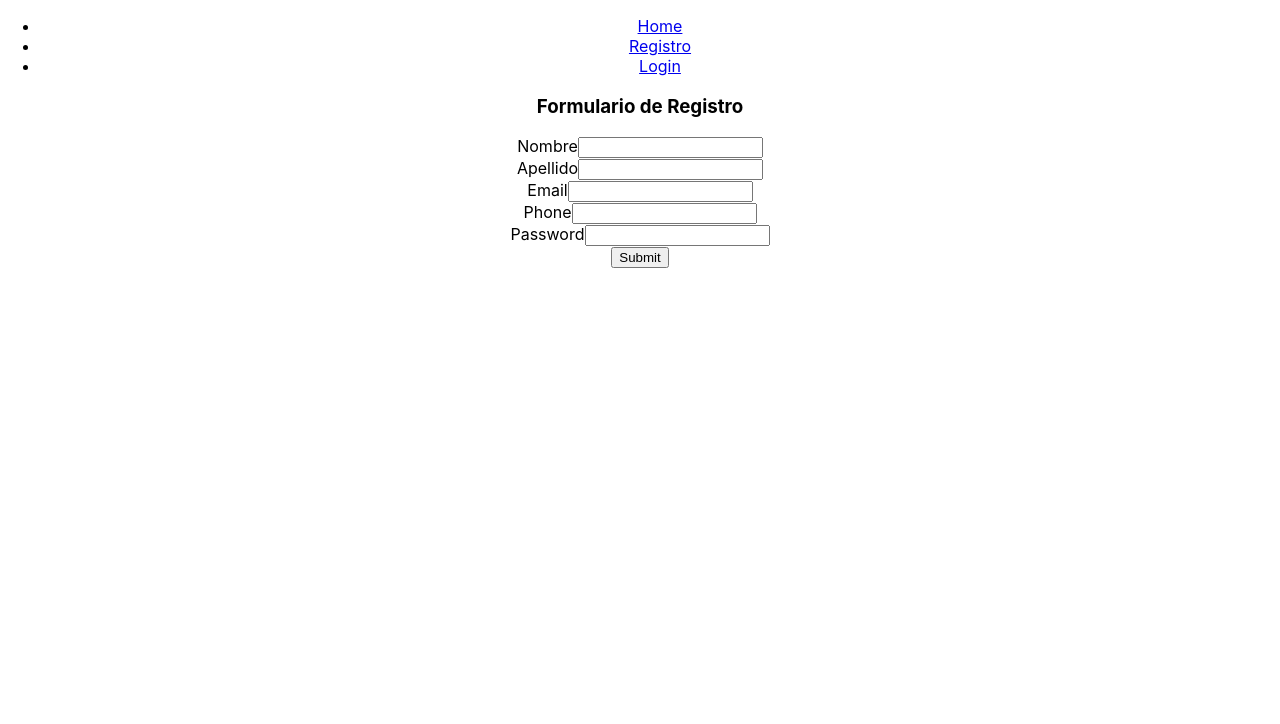
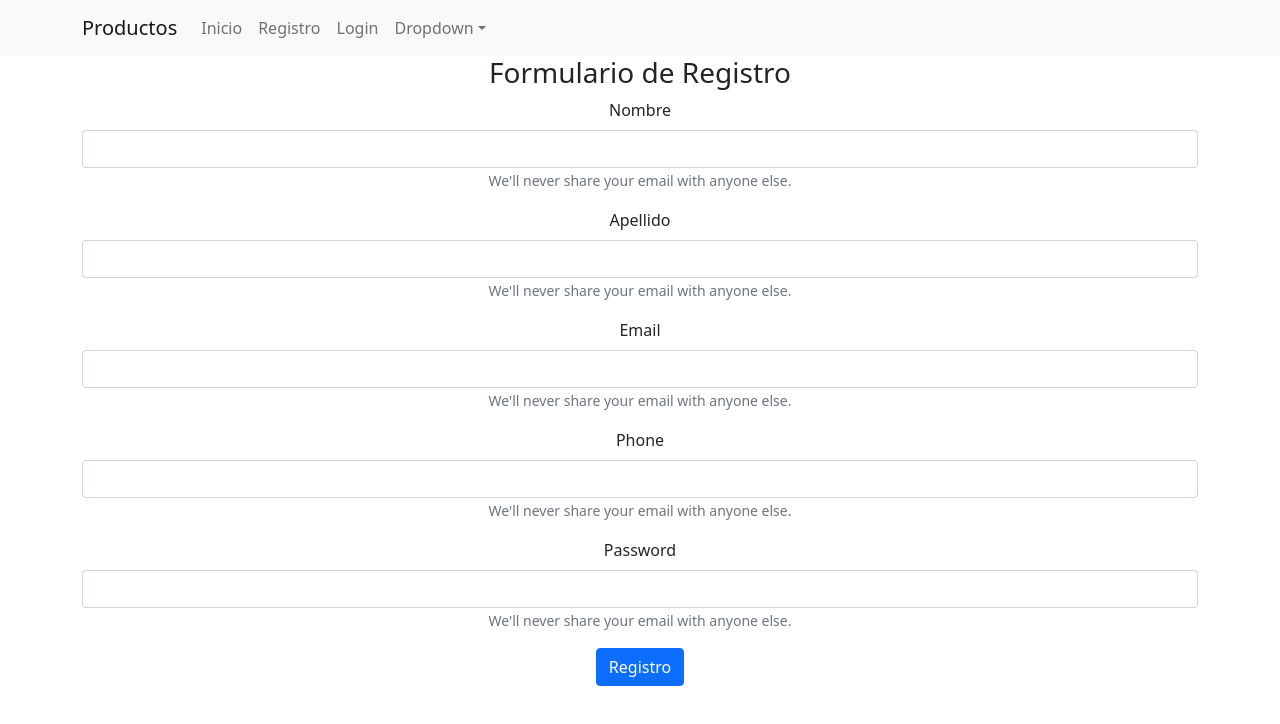
Before and after one commit to gcigarran/curso-react, a React (Create React App) app: page /registro in a window 1280 px wide. Shown: the top 724 px of the page. Built offline with nearby package versions, Linux system fonts and the light colour scheme.

Commit message:
Clase 9 - Firebase parte 1

```diff
--- a/package.json
+++ b/package.json
@@ -7,7 +7,10 @@
     "@testing-library/react": "^13.3.0",
     "@testing-library/user-event": "^13.5.0",
     "axios": "^0.27.2",
+    "bootstrap": "^5.1.3",
+    "firebase": "^9.8.3",
     "react": "^18.1.0",
+    "react-bootstrap": "^2.4.0",
     "react-dom": "^18.1.0",
     "react-hook-form": "^7.32.1",
     "react-router-dom": "^6.3.0",
--- a/src/App.js
+++ b/src/App.js
@@ -4,13 +4,16 @@ import {
 } from "react-router-dom";
 import Menu from './Components/Menu'
 import PublicRoutes from './Routes/PublicRoutes';
+import Container from 'react-bootstrap/esm/Container';
 
 function App() {
   return (
     <div className="App">
       <Router>
         <Menu />
-        <PublicRoutes />
+        <Container>
+          <PublicRoutes />
+        </Container>
       </Router>
     </div>
   );
--- a/src/Components/Input.js
+++ b/src/Components/Input.js
@@ -1,13 +1,19 @@
 import React from "react";
+import { Form } from 'react-bootstrap'
 
-function Input (props) {
-    const {label, name, type, placeholder, register} = props
+function Input(props) {
+    const { label, name, type, placeholder, register } = props
 
     return (
         <div>
-            <label>{label}</label>
-            <input name={name} type={type || "text"} placeholder={placeholder || ""} {...register}></input>
-        </div>
+            <Form.Group className="mb-3" controlId={name}>
+                <Form.Label>{label}</Form.Label>
+                <Form.Control type={type || "text"} placeholder={placeholder || ""} name={name} {...register}/>
+                <Form.Text className="text-muted">
+                    We'll never share your email with anyone else.
+                </Form.Text>
+            </Form.Group>
+            </div>
     )
 }
 
--- a/src/Components/Menu.js
+++ b/src/Components/Menu.js
@@ -1,23 +1,31 @@
 import React from "react"
-import {
-    Link
-} from "react-router-dom";
+import { Link } from "react-router-dom";
+import {Navbar, Nav, NavDropdown, Container} from 'react-bootstrap'
 
-function Menu () {
+function Menu() {
 
-    return(
+    return (
         <div>
-           <ul>
-               <li>
-                   <Link to="/">Home</Link>
-               </li>
-               <li>
-                   <Link to="/registro">Registro</Link>
-               </li>
-               <li>
-                   <Link to="/login">Login</Link>
-               </li>
-           </ul>
+            <Navbar bg="light" expand="lg">
+                <Container>
+                    <Navbar.Brand as={Link} to="/">Productos</Navbar.Brand>
+                    <Navbar.Toggle aria-controls="basic-navbar-nav" />
+                    <Navbar.Collapse id="basic-navbar-nav">
+                        <Nav className="me-auto">
+                            <Nav.Link as={Link} to="/">Inicio</Nav.Link>
+                            <Nav.Link as={Link} to="/registro">Registro</Nav.Link>
+                            <Nav.Link as={Link} to="/login">Login</Nav.Link>
+                            <NavDropdown title="Dropdown" id="basic-nav-dropdown">
+                                <NavDropdown.Item href="#action/3.1">Action</NavDropdown.Item>
+                                <NavDropdown.Item href="#action/3.2">Another action</NavDropdown.Item>
+                                <NavDropdown.Item href="#action/3.3">Something</NavDropdown.Item>
+                                <NavDropdown.Divider />
+                                <NavDropdown.Item href="#action/3.4">Separated link</NavDropdown.Item>
+                            </NavDropdown>
+                        </Nav>
+                    </Navbar.Collapse>
+                </Container>
+            </Navbar>
 
         </div>
     )
--- a/src/Components/Producto.js
+++ b/src/Components/Producto.js
@@ -1,16 +1,24 @@
 import React from "react";
 import { Link } from "react-router-dom";
+import {Card, Button, Col} from "react-bootstrap"
 
 function Producto(props) {
     const data = props.data
 
     return (
-        <div>
-            <p><b>{data.title}</b></p>
-            <p>Precio: {data.currency_id} {data.price}</p>
-            <p>Cantidad disponible: {data.available_quantity}</p>
-            <button><Link to={'/producto/' + data.id}>Ver Detalle</Link></button>
-        </div>
+            <Col>
+            <Card style={{ width: '18rem' }}>
+                <Card.Img variant="top" src={data.thumbnail} />
+                <Card.Body>
+                    <Card.Title>{data.title}</Card.Title>
+                    <Card.Text>
+                        Precio: {data.currency_id} {data.price} <br />
+                        Cantidad disponible: {data.available_quantity}
+                    </Card.Text>
+                    <Button variant="primary" as={Link} to={'/producto/' + data.id}>Ver Detalle</Button>
+                </Card.Body>
+            </Card>
+            </Col>
     )
 
 }
--- a/src/Components/Productos.js
+++ b/src/Components/Productos.js
@@ -1,12 +1,13 @@
 import React, { useEffect, useState } from "react";
 import { getProductoNamed } from "../Services/productosService";
 import Producto from "./Producto";
+import Row from "react-bootstrap/Row"
 
 function Productos() {
 
     const [productos, setProductos] = useState([])
 
-    const productName = "ipod"
+    const [productName, setProductName] = useState("ipod")
 
     const [loading, setLoading] = useState(true)
 
@@ -18,8 +19,12 @@ function Productos() {
                 .then(response => setProductos(response.results))
 
         },
-        []
+        [productName]
     )
+
+    const handleChange = (event) => {
+        setProductName(event.target.value)
+    }
 
     if (loading) {
         return (
@@ -32,10 +37,12 @@ function Productos() {
         return (
             <div>
                 <h3>Listado de Productos</h3>
-                <p>Término buscado: <b>{productName}</b></p>
-                {productos.map(producto =>
-                    <div key={producto.id}><Producto data={producto} /></div>
-                )}
+                <p>Término buscado: <input value={productName} onChange={handleChange}></input></p>
+                <Row>
+                    {productos.map(producto =>
+                        <Producto data={producto} />
+                    )}
+                </Row>
             </div>
         )
     }
--- /dev/null
+++ b/src/Config/firebase.js
@@ -0,0 +1,16 @@
+import firebase from "firebase/compat/app"
+import 'firebase/compat/auth'
+import 'firebase/compat/firestore'
+
+const firebaseConfig = {
+  apiKey: "AIzaSyAVBEA8TdZrGARbTRTvEdCkc2HSWJSEBZU",
+  authDomain: "curso-react-b8b9e.firebaseapp.com",
+  projectId: "curso-react-b8b9e",
+  storageBucket: "curso-react-b8b9e.appspot.com",
+  messagingSenderId: "623530069835",
+  appId: "1:623530069835:web:bb9660655e489b719a22ce"
+};
+
+firebase.initializeApp(firebaseConfig)
+
+export default firebase
--- a/src/Pages/HomePage.js
+++ b/src/Pages/HomePage.js
@@ -1,11 +1,13 @@
 import React from "react"
 import Productos from "../Components/Productos"
+import firebase from '../Config/firebase'
 
 function HomePage() {
 
+    console.log(firebase)
+
     return (
         <div>
-            <h3>HomePage</h3>
             <Productos />
         </div>
     )
--- a/src/Pages/RegistroPage.js
+++ b/src/Pages/RegistroPage.js
@@ -1,6 +1,7 @@
 import React from "react"
 import { useForm } from "react-hook-form"
 import Input from "../Components/Input"
+import {Button, Form} from 'react-bootstrap'
 
 function RegistroPage() {
     const { register, handleSubmit, watch, formState: { errors } } = useForm()
@@ -12,7 +13,7 @@ function RegistroPage() {
     return (
         <div>
             <h3>Formulario de Registro</h3>
-            <form onSubmit={handleSubmit(onSubmit)}>
+            <Form onSubmit={handleSubmit(onSubmit)}>
                 <Input label="Nombre" name="name" register={{ ...register("name") }} />
 
                 <Input label="Apellido" name="lastname" register={{ ...register("lastName") }} />
@@ -23,8 +24,8 @@ function RegistroPage() {
 
                 <Input label="Password" name="password" register={{ ...register("password") }} type="password" />
 
-                <input type="submit" id="submitButton" name="submitButton" value="Submit"></input>
-            </form>
+                <Button type="submit" variant="primary">Registro</Button>
+            </Form>
         </div>
     )
 }
--- a/src/index.js
+++ b/src/index.js
@@ -3,6 +3,7 @@ import ReactDOM from 'react-dom/client';
 import './index.css';
 import App from './App';
 import reportWebVitals from './reportWebVitals';
+import 'bootstrap/dist/css/bootstrap.min.css';
 
 const root = ReactDOM.createRoot(document.getElementById('root'));
 root.render(
```
Also changed, not shown: 1 other file (tests, documents, lock files or other folders).
